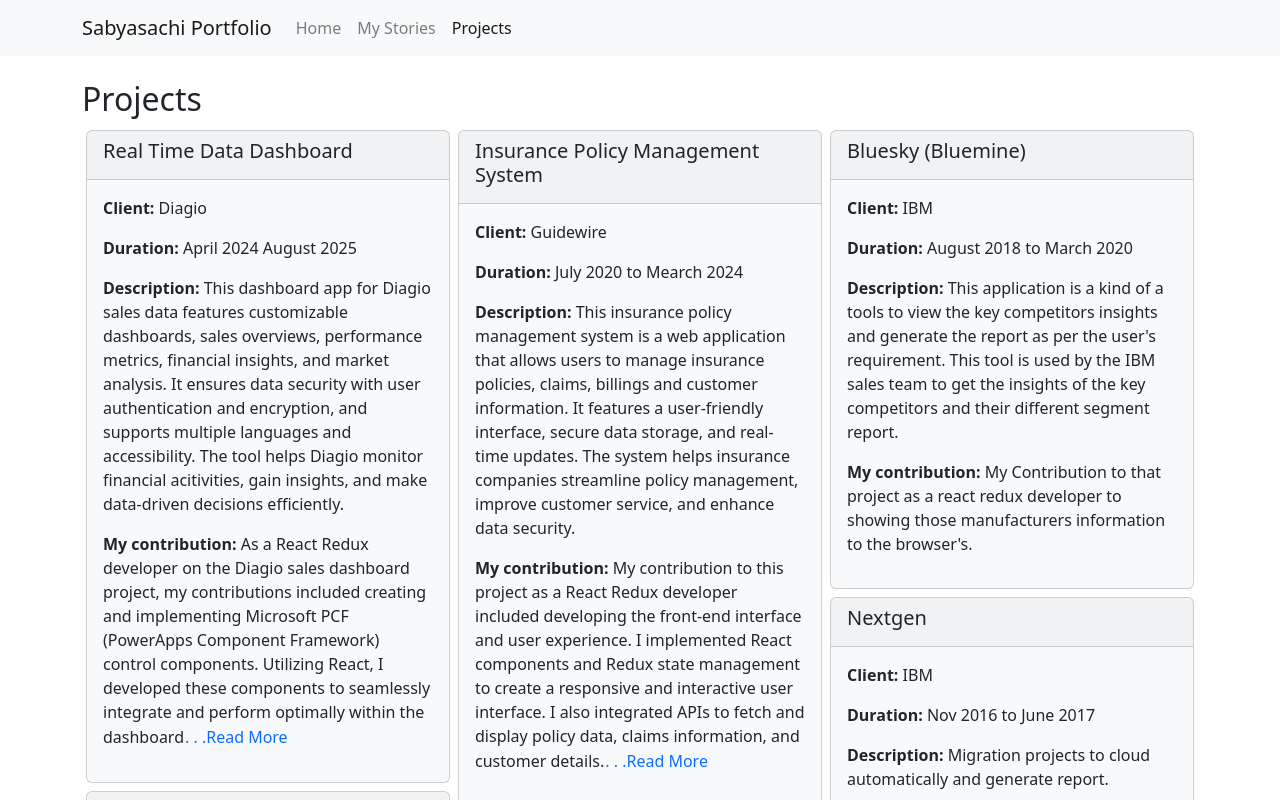
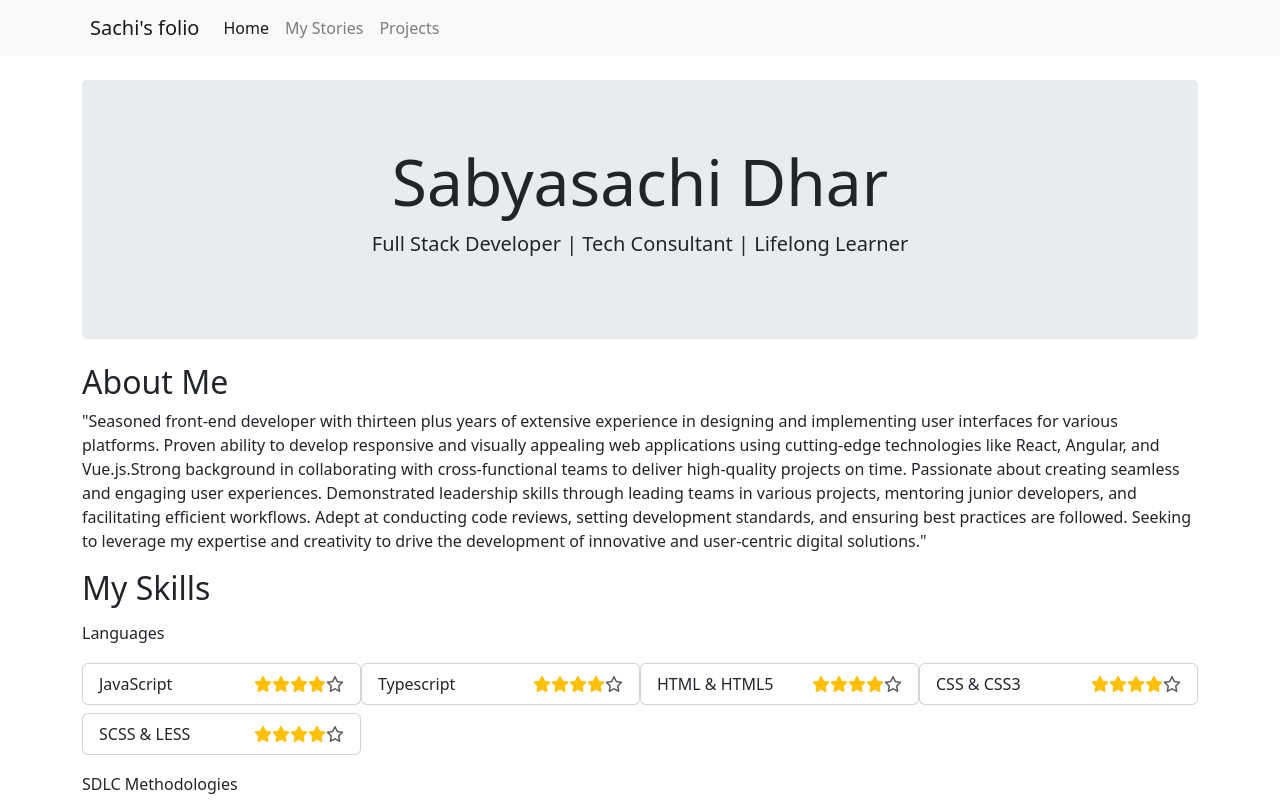
Before and after one commit to SabyasachiDhar/myPortfolio, a React (Create React App) app: page /#/projects in a window 1280 px wide. Shown: the top 800 px of the page. Built offline with nearby package versions, Linux system fonts and the light colour scheme.

Commit message:
Add few files

```diff
--- a/src/App.js
+++ b/src/App.js
@@ -1,11 +1,11 @@
 import React from 'react';
-import { HashRouter as Router, Routes, Route } from 'react-router-dom';
+import { BrowserRouter as Router, Routes, Route } from 'react-router-dom'; // Use BrowserRouter instead of HashRouter
 import Home from './pages/home/index';
 import About from './pages/about/index';
 import Contact from './pages/contact/index';
 import Projects from './pages/projects/index';
 import NavBar from './components/NavTop';
-import Footer from './components/footer';
+import Footer from './components/footer'; // Import the Footer component
 
 function App() {
   return (
@@ -14,11 +14,12 @@
         <NavBar />
         <Routes>
           <Route path="/" element={<Home />} />
+          <Route path="/home" element={<Home />} />
           <Route path="/about" element={<About />} />
           <Route path="/contact" element={<Contact />} />
           <Route path="/projects" element={<Projects />} />
         </Routes>
-                <Footer />
+        <Footer /> {/* Add the Footer component */}
       </div>
     </Router>
   );
--- a/src/components/NavTop/index.js
+++ b/src/components/NavTop/index.js
@@ -4,9 +4,9 @@
 
 function NavBar() {
     return (
-        <Navbar expand="lg" className="bg-body-tertiary">
+        <Navbar expand="lg" className="bg-body-tertiary px-2">
             <Container>
-                <Navbar.Brand to="#home">Sabyasachi Portfolio</Navbar.Brand>
+                <Navbar.Brand to="#home" className='pl-2'>Sachi's folio</Navbar.Brand>
                 <Navbar.Toggle aria-controls="basic-navbar-nav" />
                 <Navbar.Collapse id="basic-navbar-nav">
                     <Nav className="me-auto">
--- a/src/components/footer/index.js
+++ b/src/components/footer/index.js
@@ -23,7 +23,7 @@
                 </a>
               </p>
               <p>
-                <a href="/path/to/cv.pdf" download="CV.pdf">Download CV</a>
+                <a href={`${process.env.PUBLIC_URL}/files/sachisresume.pdf`} download="sachisresume.pdf">Download CV</a>
               </p>
             </section>
           </Col>
--- a/src/components/ratingCard/index.jsx
+++ b/src/components/ratingCard/index.jsx
@@ -41,7 +41,7 @@
 // RatingCard component
 const RatingCard = memo(({ skill }) => (
   <div className="card p-0 my-1 col-md-4 col-lg-3 col-sm-6">
-    <div className="card-body p-3 d-flex justify-content-between align-items-center">
+    <div className="card-body p-3 py-2 d-flex justify-content-between align-items-center">
       <span className="card-title m-0">{skill.name}</span>
       <StarRating rating={skill.rating} />
     </div>
--- a/src/data/data.js
+++ b/src/data/data.js
@@ -3,10 +3,10 @@
         companyName: "Beverage Company",
         duration: "April 2024 August 2025",
         projectName: "Real Time Data Dashboard",
-        client: "Diagio",
-        description: "This dashboard app for Diagio sales data features customizable dashboards, sales overviews, performance metrics, financial insights, and market analysis. It ensures data security with user authentication and encryption, and supports multiple languages and accessibility. The tool helps Diagio monitor financial acitivities, gain insights, and make data-driven decisions efficiently.",
-        contribution: "As a React Redux developer on the Diagio sales dashboard project, my contributions included creating and implementing Microsoft PCF (PowerApps Component Framework) control components. Utilizing React, I developed these components to seamlessly integrate and perform optimally within the dashboard",
-        projectDetailsMore: 'Additionally, I leveraged Chart.jsand D3.js to create dynamic and interactive data visualizations, enhancing the presentation of sales data and insights. I managed the publication process of these PCF components, ensuring their deployment and accessibility. My work on this project helped Diagio improve sales monitoring and decision-making processes. Manage ADO (Azure DevOps) for the project, creating and managing user stories, tasks, and sprints. I collaborated with the back-end team to ensure seamless integration of front-end components with the server-side logic.'
+        client: "Diageo",
+        description: "This dashboard app for Diageo sales data features customizable dashboards, sales overviews, performance metrics, financial insights, and market analysis. It ensures data security with user authentication and encryption, and supports multiple languages and accessibility. The tool helps Diageo monitor financial acitivities, gain insights, and make data-driven decisions efficiently.",
+        contribution: "As a React Redux developer on the Diageo sales dashboard project, my contributions included creating and implementing Microsoft PCF (PowerApps Component Framework) control components. Utilizing React, I developed these components to seamlessly integrate and perform optimally within the dashboard",
+        projectDetailsMore: 'Additionally, I leveraged Chart.jsand D3.js to create dynamic and interactive data visualizations, enhancing the presentation of sales data and insights. I managed the publication process of these PCF components, ensuring their deployment and accessibility. My work on this project helped Diageo improve sales monitoring and decision-making processes. Manage ADO (Azure DevOps) for the project, creating and managing user stories, tasks, and sprints. I collaborated with the back-end team to ensure seamless integration of front-end components with the server-side logic.'
     },
     {
         companyName: "US Based Insurance Company",
@@ -18,7 +18,7 @@
         projectDetailsMore: "Additionally, manage ADO (Azure DevOps) for the project, creating and managing user stories, tasks, and sprints. I collaborated with the back-end team to ensure seamless integration of front-end components with the server-side logic."
     },
     {
-        companyName: "US Based Key Compititors Insigt tool",
+        companyName: "US Based Key Competitors Insight tool",
         duration: "August 2018 to March 2020",
         projectName: "Bluesky (Bluemine)",
         client: "IBM",
@@ -159,7 +159,7 @@
   },
   {
     skilId: 2,
-    skillType: "SDLC Methidologies",
+    skillType: "SDLC Methodologies",
     skillNames: [
       { name: "Waterfall", rating: 4 },
       { name: "Scrum & Agile", rating: 4 },
@@ -199,6 +199,7 @@
       { name: "PostgreSQL", rating: 2.5 },
       { name: "Azure", rating: 2.5 },
       { name: "Netlify", rating: 2.5 },
+      { name: "Vite", rating: 3 },
       { name: "Next.js", rating: 2 },
     ],
   },
@@ -208,6 +209,7 @@
     skillNames: [
       { name: "Jest", rating: 4 },
       { name: "Enzyme", rating: 4 },
+      { name: "Storybook", rating: 4 },
     ],
   },
   {
@@ -224,9 +226,7 @@
       { name: "Problem-solving", rating: 4 },
       { name: "Adaptability", rating: 4 },
       { name: "Time Management", rating: 4 },
-      { name: "Conflict Management", rating: 4 },
       { name: "Leadership", rating: 4 },
-      { name: "Strategic Thinking", rating: 4 },
       { name: "Interpersonal Skills", rating: 4 },
     ],
   },
@@ -234,7 +234,7 @@
 
 export const experienceData = [
     {
-        startDate: "26th June 2016",
+        startDate: "26th June 2020",
         endDate: "Till date",
         company: "Ernst & Young(GDS) India",
         role: "Tech Lead",
@@ -259,4 +259,4 @@
     },
   ];
 
-export const aboutDescription = `"Seasoned front-end developer with 12 years of extensive experience in designing and implementing user interfaces for various platforms. Proven ability to develop responsive and visually appealing web applications using cutting-edge technologies like React, Angular, and Vue.js. Strong background in collaborating with cross-functional teams to deliver high-quality projects on time. Passionate about creating seamless and engaging user experiences. Seeking to leverage my expertise and creativity to drive the development of innovative and user-centric digital solutions."`
+export const aboutDescription = `"Seasoned front-end developer with thirteen plus years of extensive experience in designing and implementing user interfaces for various platforms. Proven ability to develop responsive and visually appealing web applications using cutting-edge technologies like React, Angular, and Vue.js.Strong background in collaborating with cross-functional teams to deliver high-quality projects on time. Passionate about creating seamless and engaging user experiences. Demonstrated leadership skills through leading teams in various projects, mentoring junior developers, and facilitating efficient workflows. Adept at conducting code reviews, setting development standards, and ensuring best practices are followed. Seeking to leverage my expertise and creativity to drive the development of innovative and user-centric digital solutions."`
--- a/src/pages/aboutMe/aboutMe.jsx
+++ b/src/pages/aboutMe/aboutMe.jsx
@@ -3,7 +3,7 @@
 
 const AboutMe = () => {
   return (
-    <section className="my-4">
+    <section className="my-2">
       <h2>About Me</h2>
       <p>
         {aboutDescription}
--- a/src/pages/experience/experience.jsx
+++ b/src/pages/experience/experience.jsx
@@ -4,7 +4,7 @@
 const Experience = () => {
   return (
     <section className="my-4">
-      <h2>Experience</h2>
+      <h2>My Experience</h2>
       {experienceData.map((item, index) => (
         <div key={index}>
           <p>
--- a/src/pages/myHobbis/myHobbis.jsx
+++ b/src/pages/myHobbis/myHobbis.jsx
@@ -12,6 +12,7 @@
         <li><strong>Hiking:</strong> Exploring nature trails and hiking up mountains is a great way for me to stay active and enjoy the outdoors.</li>
         <li><strong>Gaming:</strong> I'm a big fan of video games and love playing both single-player and multiplayer games in my free time.</li>
         <li><strong>Cooking:</strong> Experimenting with new recipes and cooking delicious meals is a fun and rewarding hobby for me.</li>
+        <li><strong>Drawing:</strong> creative side through drawing and sketching is a relaxing and enjoyable activity that I like to do in my free time.</li>
       </ul>
     </section>
   );
```
Also changed, not shown: 1 other file (tests, documents, lock files or other folders). Lines whose indentation alone changed are shown as unchanged.
